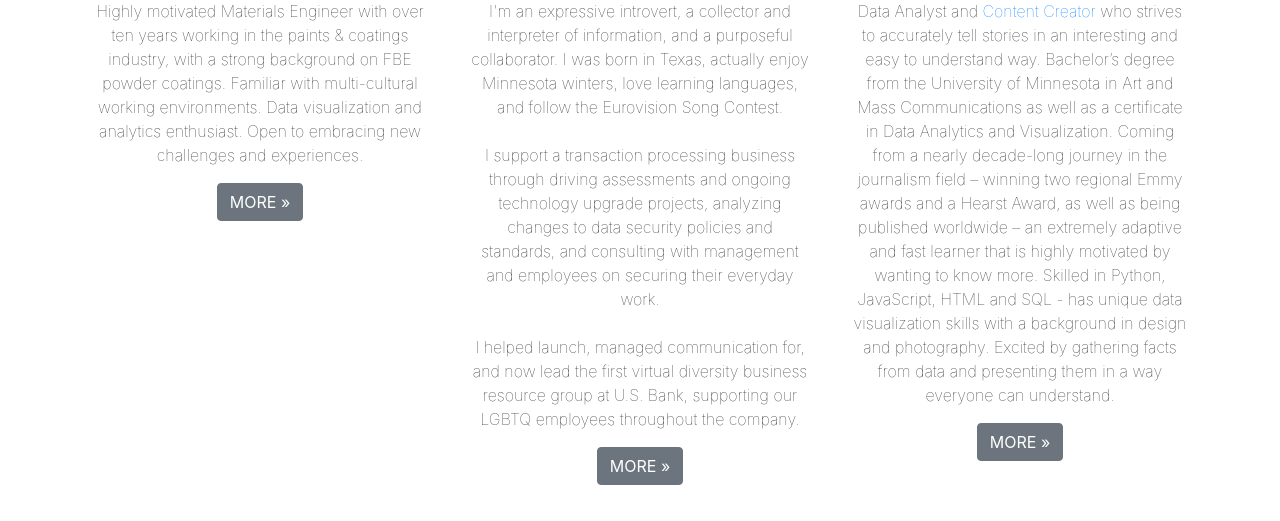
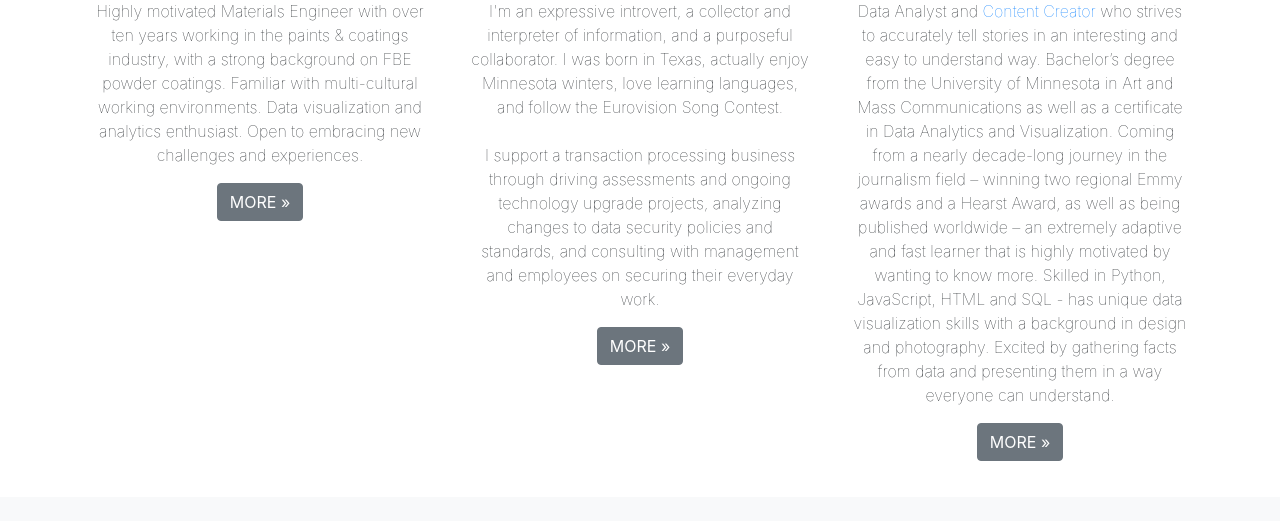
Before and after one commit to emilbello/COVID-19-Tracker, a Flask app: page /team.html in a window 1280 px wide. Shown: the part 343-864 px from the top of the page. After the commit the page ends 804 px from the top, so only its background shows below. Run offline with Flask 2, Linux system fonts and the light colour scheme; parts of the project's set-up code (start-up, migrations or seed data) failed here and were passed over; some libraries are stand-ins or nearby versions.

Commit message:
Updated Allan Bio

```diff
--- a/templates/team.html
+++ b/templates/team.html
@@ -59,7 +59,7 @@
       <div class="col-lg-4" id="bio">
         <img class="rounded-circle" alt="50x50" src="/static/images/AllanHunt.png" data-holder-rendered="true">
         <h2 id="bio-name">Allan Hunt</h2>
-        <p id="bio-info">I'm an expressive introvert, a collector and interpreter of information, and a purposeful collaborator. I was born in Texas, actually enjoy Minnesota winters, love learning languages, and follow the Eurovision Song Contest. <br><br> I support a transaction processing business through driving assessments and ongoing technology upgrade projects, analyzing changes to data security policies and standards, and consulting with management and employees on securing their everyday work.<br><br>I helped launch, managed communication for, and now lead the first virtual diversity business resource group at U.S. Bank, supporting our LGBTQ employees throughout the company. </p>
+        <p id="bio-info">I'm an expressive introvert, a collector and interpreter of information, and a purposeful collaborator. I was born in Texas, actually enjoy Minnesota winters, love learning languages, and follow the Eurovision Song Contest. <br><br> I support a transaction processing business through driving assessments and ongoing technology upgrade projects, analyzing changes to data security policies and standards, and consulting with management and employees on securing their everyday work.</p>
         <p><a class="btn btn-secondary" href="https://www.linkedin.com/in/allanrhunt/" target="_blank" role="button">MORE &raquo;</a></p>
       </div><!-- /.col-lg-4 -->
 
```
